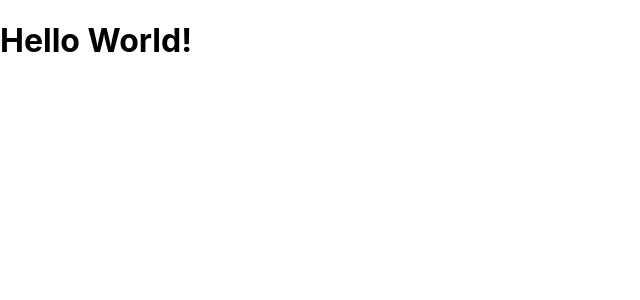
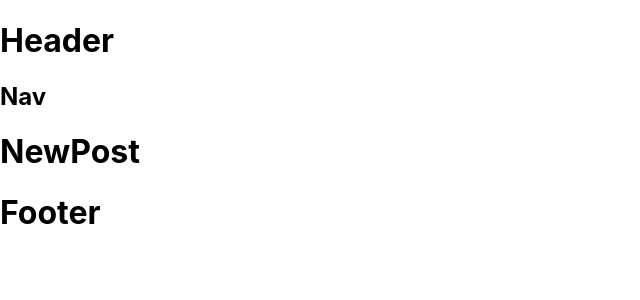
Before and after one commit to Jade1724/blog-app-v5-router, a React (Create React App) app: page /post in a window 1280 px wide. Shown: the top 300 px of the page, without its empty margins (0-640 px from the left). Built offline with nearby package versions, Linux system fonts and the light colour scheme.

Commit message:
Router setup and components stubs

```diff
--- /dev/null
+++ b/src/About.js
@@ -0,0 +1,9 @@
+const About = () => {
+  return (
+    <main>
+        <h1>About</h1>
+    </main>
+  )
+}
+
+export default About
--- a/src/App.js
+++ b/src/App.js
@@ -1,7 +1,33 @@
+import Header from "./Header";
+import Nav from "./Nav";
+import Footer from "./Footer";
+import Home from "./Home";
+import NewPost from "./NewPost";
+import PostPage from "./PostPage";
+import About from "./About";
+import Missing from "./Missing";
+import { Route, Switch, useHistory } from "react-router-dom";
+import { useState, useEffect } from "react";
+
 function App() {
   return (
     <div className="App">
-      <h1>Hello World!</h1>
+      <Header />
+      <Nav />
+      <Switch>
+        <Route exact path="/">
+          <Home />
+        </Route>
+        <Route exact path="/post">
+          <NewPost />
+        </Route>
+        <Route path="/post/:id">
+          <PostPage />
+        </Route>
+        <Route path="/about" component={About} />
+        <Route path="*" component={Missing} />
+      </Switch>
+      <Footer />
     </div>
   );
 }
--- /dev/null
+++ b/src/Footer.js
@@ -0,0 +1,9 @@
+const Footer = () => {
+  return (
+      <footer>
+          <h1>Footer</h1>
+      </footer>
+  )
+}
+
+export default Footer
--- /dev/null
+++ b/src/Header.js
@@ -0,0 +1,9 @@
+const Header = () => {
+  return (
+    <header>
+      <h1>Header</h1>
+    </header>
+  );
+};
+
+export default Header;
--- /dev/null
+++ b/src/Home.js
@@ -0,0 +1,9 @@
+const Home = () => {
+  return (
+    <main>
+        <h1>Home</h1>
+    </main>
+  )
+}
+
+export default Home
--- /dev/null
+++ b/src/Missing.js
@@ -0,0 +1,6 @@
+export const Missing = () => {
+  return (
+      <main><h1>Missing</h1></main>
+  )
+}
+export default Missing
--- /dev/null
+++ b/src/Nav.js
@@ -0,0 +1,9 @@
+const Nav = () => {
+  return (
+    <nav>
+        <h1>Nav</h1>
+    </nav>
+  )
+}
+
+export default Nav
--- /dev/null
+++ b/src/NewPost.js
@@ -0,0 +1,9 @@
+const NewPost = () => {
+  return (
+    <main>
+        <h1>NewPost</h1>
+    </main>
+  )
+}
+
+export default NewPost
--- /dev/null
+++ b/src/PostPage.js
@@ -0,0 +1,9 @@
+const PostPage = () => {
+  return (
+    <main>
+      <h1>PostPage</h1>
+    </main>
+  );
+};
+
+export default PostPage;
--- a/src/index.js
+++ b/src/index.js
@@ -1,11 +1,14 @@
-import React from 'react';
-import ReactDOM from 'react-dom/client';
-import './index.css';
-import App from './App';
+import React from "react";
+import ReactDOM from "react-dom/client";
+import "./index.css";
+import App from "./App";
+import { BrowserRouter as Router, Route } from "react-router-dom";
 
-const root = ReactDOM.createRoot(document.getElementById('root'));
+const root = ReactDOM.createRoot(document.getElementById("root"));
 root.render(
   <React.StrictMode>
-    <App />
+    <Router>
+      <Route path="/" component={App} />
+    </Router>
   </React.StrictMode>
 );
```
